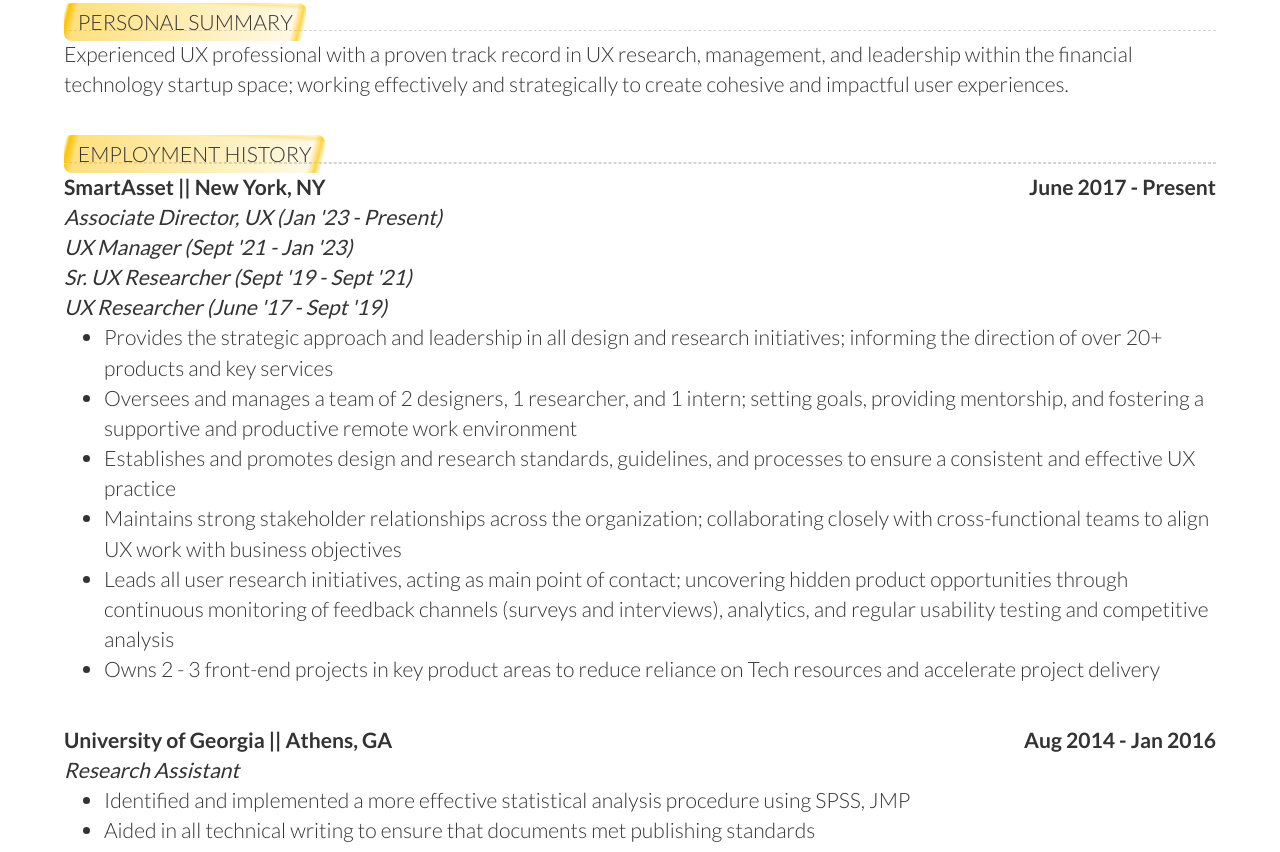
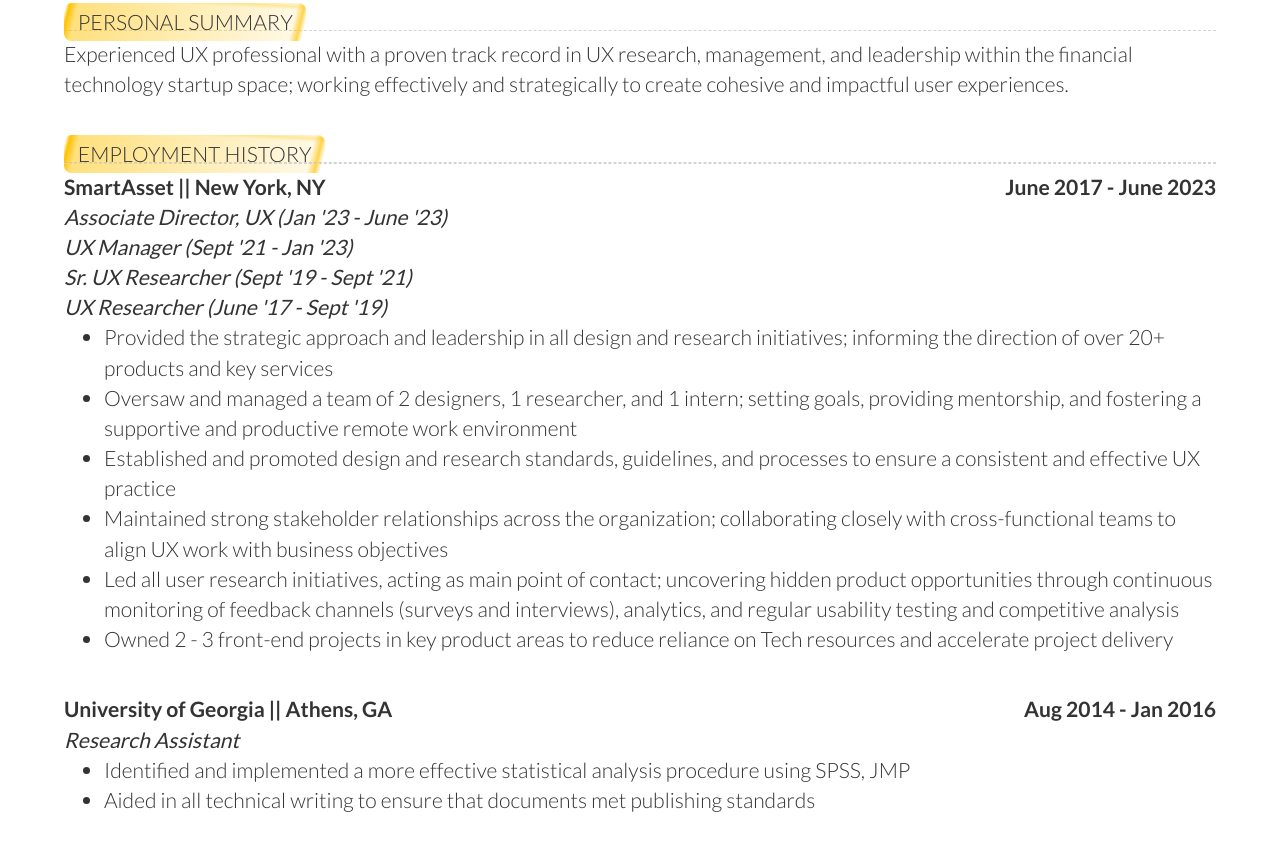
Before and after one commit to kgreenfield3/kgreenfield.com, a plain HTML site: page resume.html in a window 1280 px wide. Shown: the part 341-1193 px from the top of the page. Drawn offline with nearby package versions, Linux system fonts and the light colour scheme; a script that the page names is missing.

Commit message:
June 2023

```diff
--- a/resume.html
+++ b/resume.html
@@ -65,20 +65,20 @@
       <div class = "details">
         <hr>
           <div class = "company_name"><b>SmartAsset || New York, NY</b></div>
-          <div class = "date"><b>June 2017 - Present</b></div>
+          <div class = "date"><b>June 2017 - June 2023</b></div>
       </div>
       <div id = "smartasset">
-        <i>Associate Director, UX (Jan '23 - Present)</i><br>
+        <i>Associate Director, UX (Jan '23 - June '23)</i><br>
         <i>UX Manager (Sept '21 - Jan '23)</i><br>
         <i>Sr. UX Researcher (Sept '19 - Sept '21)</i><br>
         <i>UX Researcher (June '17 - Sept '19)</i>
       <ul>
-        <li>Provides the strategic approach and leadership in all design and research initiatives; informing the direction of over 20+ products and key services</li>
-        <li>Oversees and manages a team of 2 designers, 1 researcher, and 1 intern; setting goals, providing mentorship, and fostering a supportive and productive remote work environment</li>
-        <li>Establishes and promotes design and research standards, guidelines, and  processes to ensure a consistent and effective UX practice</li>
-        <li>Maintains strong stakeholder relationships across the organization; collaborating closely with cross-functional teams to align UX work with business objectives</li>
-        <li>Leads all user research initiatives, acting as main point of contact; uncovering hidden product opportunities through continuous monitoring of feedback channels (surveys and interviews), analytics, and regular usability testing and competitive analysis </li>
-        <li>Owns 2 - 3 front-end projects in key product areas to reduce reliance on Tech resources and accelerate project delivery</li>
+        <li>Provided the strategic approach and leadership in all design and research initiatives; informing the direction of over 20+ products and key services</li>
+        <li>Oversaw and managed a team of 2 designers, 1 researcher, and 1 intern; setting goals, providing mentorship, and fostering a supportive and productive remote work environment</li>
+        <li>Established and promoted design and research standards, guidelines, and  processes to ensure a consistent and effective UX practice</li>
+        <li>Maintained strong stakeholder relationships across the organization; collaborating closely with cross-functional teams to align UX work with business objectives</li>
+        <li>Led all user research initiatives, acting as main point of contact; uncovering hidden product opportunities through continuous monitoring of feedback channels (surveys and interviews), analytics, and regular usability testing and competitive analysis </li>
+        <li>Owned 2 - 3 front-end projects in key product areas to reduce reliance on Tech resources and accelerate project delivery</li>
       </ul>
     </div>
     </div>
```
